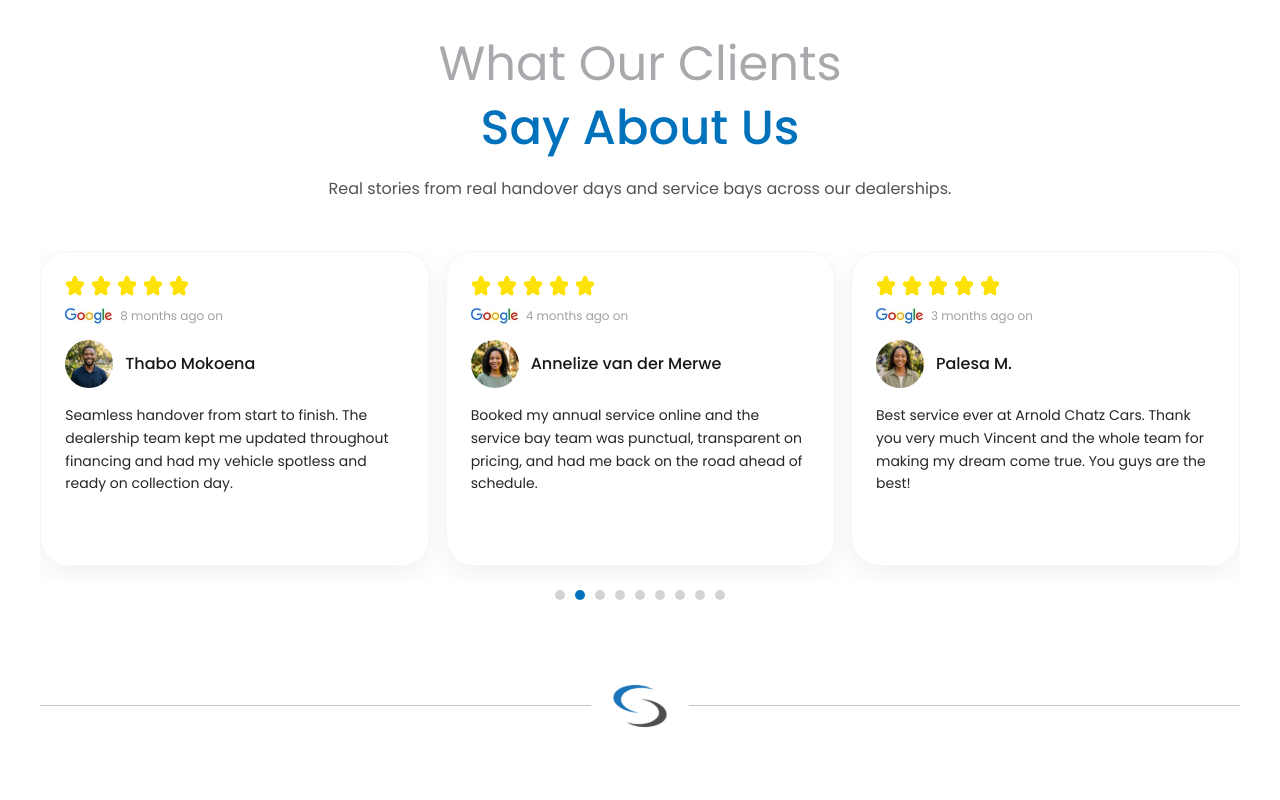
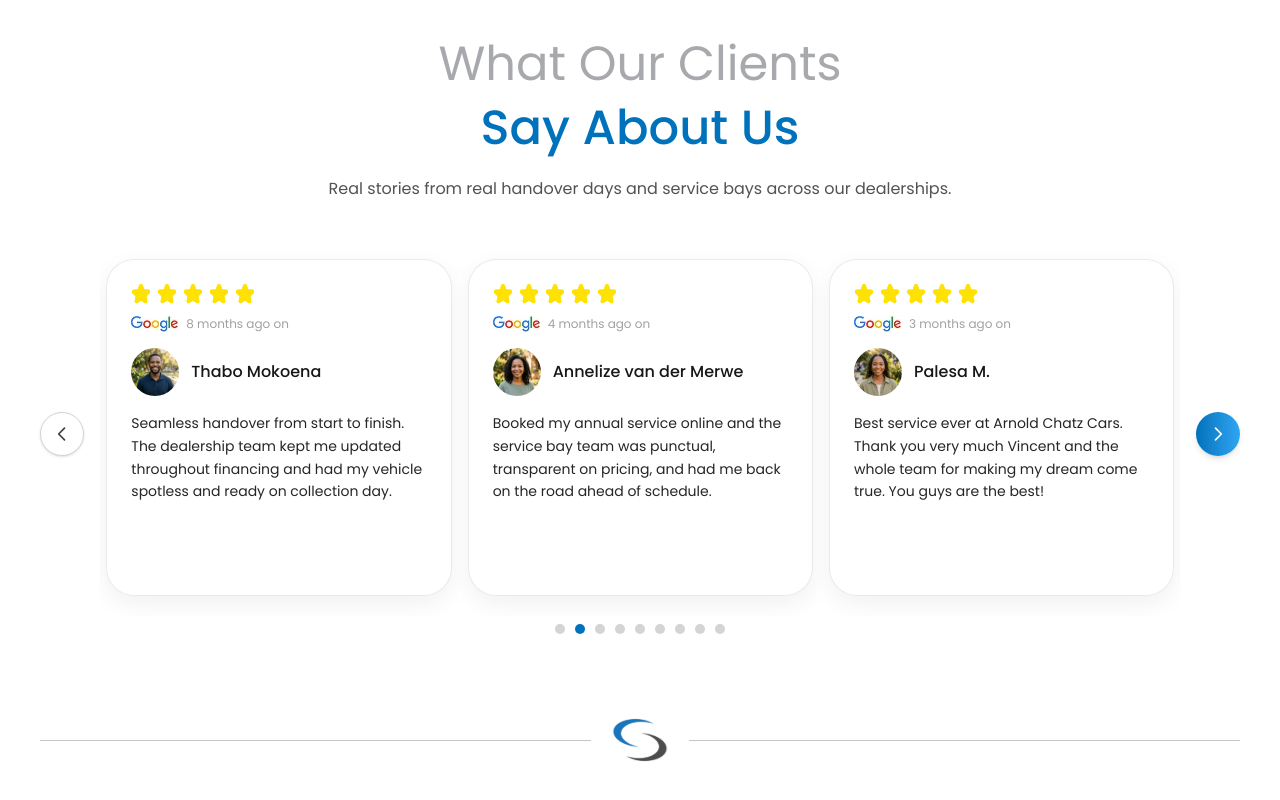
Before and after one commit to LabanRED/supergroup-dealership-website-2026, a Vue app: page / in a window 1280 px wide. Shown: the part 1830-2630 px from the top of the page. Built offline with nearby package versions, Linux system fonts and the light colour scheme.

Commit message:
Fix review hover clipping with side chevrons, add Tab device toggle, enlarge desktop BBBEE badge

```diff
--- a/src/App.vue
+++ b/src/App.vue
@@ -72,8 +72,23 @@ function handleHashChange() {
   }
 }
 
+function handleDeviceToggleKey(event) {
+  if (event.key !== 'Tab' || event.ctrlKey || event.altKey || event.metaKey) return
+  if (window.innerWidth < 768) return
+
+  const target = event.target
+  const tag = target?.tagName?.toUpperCase()
+  if (tag === 'INPUT' || tag === 'TEXTAREA' || tag === 'SELECT' || target?.isContentEditable) {
+    return
+  }
+
+  event.preventDefault()
+  setDevice(activeDevice.value === 'mobile' ? 'desktop' : 'mobile')
+}
+
 onMounted(() => {
   window.addEventListener('hashchange', handleHashChange)
+  window.addEventListener('keydown', handleDeviceToggleKey)
   statusTimeInterval = window.setInterval(() => {
     statusBarTime.value = formatStatusTime()
   }, 30000)
@@ -81,6 +96,7 @@ onMounted(() => {
 
 onUnmounted(() => {
   window.removeEventListener('hashchange', handleHashChange)
+  window.removeEventListener('keydown', handleDeviceToggleKey)
   if (statusTimeInterval) {
     window.clearInterval(statusTimeInterval)
   }
--- a/src/components/footer/Footer.vue
+++ b/src/components/footer/Footer.vue
@@ -202,7 +202,7 @@ const quicklinks = [
         <img
           :src="bbbeeLogo"
           alt="Level 2 BBBEE"
-          class="h-24 w-auto"
+          class="h-[125px] w-auto"
         />
       </div>
 
--- a/src/components/reviews/CustomerReviews.vue
+++ b/src/components/reviews/CustomerReviews.vue
@@ -104,10 +104,11 @@ function scrollToIndex(index) {
   activeIndex.value = clamped
   isProgrammaticScroll = true
 
+  const padLeft = parseFloat(window.getComputedStyle(track).paddingLeft) || 0
   const targetLeft =
     clamped === 0
       ? 0
-      : track.children[clamped]?.offsetLeft ?? 0
+      : Math.max(0, (track.children[clamped]?.offsetLeft ?? 0) - padLeft)
 
   track.scrollTo({
     left: targetLeft,
@@ -118,6 +119,15 @@ function scrollToIndex(index) {
   scrollTimeout = setTimeout(() => {
     isProgrammaticScroll = false
   }, 450)
+}
+
+function stepReview(direction) {
+  const maxIdx = getMaxIndex()
+  if (direction > 0) {
+    scrollToIndex(activeIndex.value >= maxIdx ? 0 : activeIndex.value + 1)
+  } else {
+    scrollToIndex(activeIndex.value <= 0 ? maxIdx : activeIndex.value - 1)
+  }
 }
 
 function handleScroll() {
@@ -199,17 +209,33 @@ onUnmounted(() => {
       </p>
     </div>
 
-    <!-- Scrollable Review Track (1 card on mobile, 3 cards on desktop, auto-scrolling) -->
+    <!-- Scrollable Review Track with Desktop Side Chevrons -->
+    <div
+      :class="activeDevice === 'mobile' ? '' : 'md:flex md:items-center md:gap-4'"
+      @mouseenter="isPaused = true"
+      @mouseleave="isPaused = false"
+    >
+      <!-- Desktop Left Chevron -->
+      <button
+        type="button"
+        aria-label="Previous review"
+        class="shrink-0 w-11 h-11 rounded-full bg-white border border-neutral-300 text-neutral-700 hover:border-[#0072BC] hover:text-[#0072BC] shadow-sm items-center justify-center transition-colors cursor-pointer"
+        :class="activeDevice === 'mobile' ? 'hidden' : 'hidden md:flex'"
+        @click="stepReview(-1)"
+      >
+        <svg class="w-5 h-5" viewBox="0 0 24 24" fill="none" stroke="currentColor" stroke-width="2">
+          <path stroke-linecap="round" stroke-linejoin="round" d="M15 19l-7-7 7-7" />
+        </svg>
+      </button>
+
       <div
         ref="trackRef"
-      class="relative flex gap-4 overflow-x-auto snap-x snap-mandatory pb-4 mx-auto cursor-grab active:cursor-grabbing select-none"
-      :class="activeDevice === 'mobile' ? 'max-w-md' : 'max-w-md md:max-w-none'"
+        class="relative flex gap-4 overflow-x-auto snap-x snap-mandatory scroll-px-1.5 px-1.5 pt-2 pb-5 mx-auto cursor-grab active:cursor-grabbing select-none"
+        :class="activeDevice === 'mobile' ? 'max-w-md' : 'max-w-md md:max-w-none md:flex-1 md:min-w-0'"
         style="scrollbar-width: none;"
         @scroll="handleScroll"
         @mousedown="isPaused = true; handleTrackMouseDown($event)"
         @mouseup="isPaused = false"
-      @mouseenter="isPaused = true"
-      @mouseleave="isPaused = false"
         @touchstart.passive="isPaused = true"
         @touchend.passive="isPaused = false"
         @dragstart.prevent
@@ -217,7 +243,7 @@ onUnmounted(() => {
         <article
           v-for="review in reviews"
           :key="review.id"
-        class="snap-start shrink-0 rounded-[28px] bg-white border border-neutral-100 hover:border-[#0072BC] transition-colors p-6 shadow-[0_8px_28px_rgba(0,0,0,0.06)] flex flex-col justify-between"
+          class="snap-start shrink-0 rounded-[28px] bg-white border border-neutral-200/80 hover:border-[#0072BC] transition-colors p-6 shadow-[0_8px_24px_rgba(0,0,0,0.06)] flex flex-col justify-between"
           :class="
             activeDevice === 'mobile'
               ? 'w-full'
@@ -266,6 +292,20 @@ onUnmounted(() => {
         </article>
       </div>
 
+      <!-- Desktop Right Chevron -->
+      <button
+        type="button"
+        aria-label="Next review"
+        class="shrink-0 w-11 h-11 rounded-full items-center justify-center text-white bg-gradient-to-r from-[#0072BC] to-[#2FA6F3] shadow-md hover:opacity-95 transition-opacity cursor-pointer"
+        :class="activeDevice === 'mobile' ? 'hidden' : 'hidden md:flex'"
+        @click="stepReview(1)"
+      >
+        <svg class="w-5 h-5" viewBox="0 0 24 24" fill="none" stroke="currentColor" stroke-width="2">
+          <path stroke-linecap="round" stroke-linejoin="round" d="M9 5l7 7-7 7" />
+        </svg>
+      </button>
+    </div>
+
     <!-- Pagination Dots -->
     <div class="flex items-center justify-center gap-2.5 mt-2">
       <button
```
Lines whose indentation alone changed are shown as unchanged.
